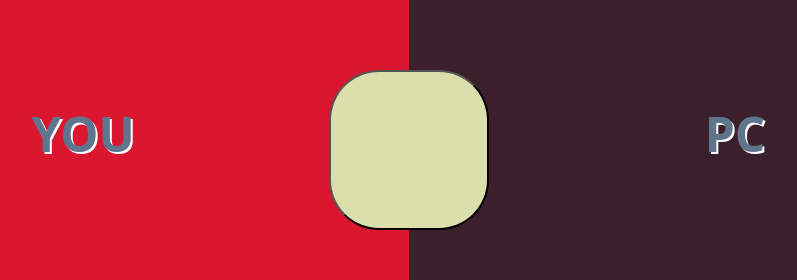
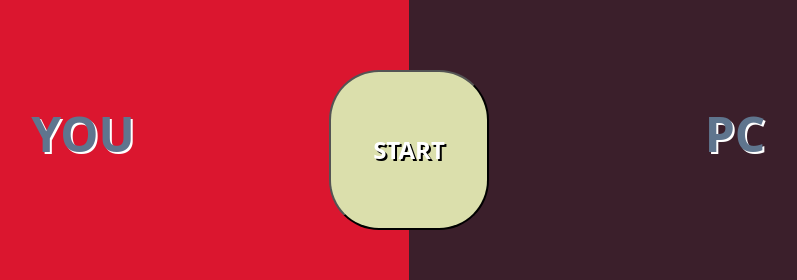
Before and after one commit to millooo94/js-mail-dadi, a plain HTML site: page js-dadi/index.html in a window 1280 px wide. Shown: the part 250-530 px from the top of the page, without its empty margins (231-1028 px from the left). Drawn offline with nearby package versions, Linux system fonts and the light colour scheme.

Commit message:
Refactor button

```diff
--- a/js-dadi/index.html
+++ b/js-dadi/index.html
@@ -24,6 +24,6 @@
                 <div class="pc-number my_text1 "></div>
             </div>
         </div>
-        <button class="result my_text2"></button>
+        <button class="result my_text2">START</button>
 </body>
 </html>
```
